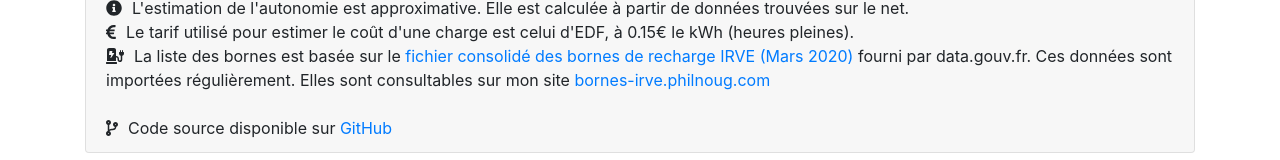
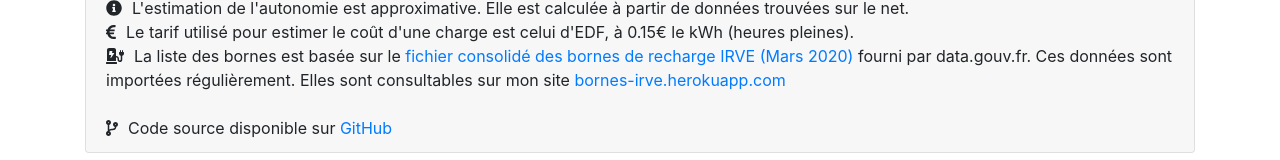
Before and after one commit to philippe-nougaillon/relax-en-zoe, a React (Create React App) app: page /about in a window 1280 px wide. Shown: the part 450-610 px from the top of the page. Built offline with nearby package versions, Linux system fonts and the light colour scheme; no server answers.

Commit message:
pointe vers heroku pour le backend

```diff
--- a/src/pages/About.js
+++ b/src/pages/About.js
@@ -48,7 +48,7 @@ const About = () => {
                     La liste des bornes est basée sur
                     le <a href='https://www.data.gouv.fr/fr/datasets/fichier-consolide-des-bornes-de-recharge-pour-vehicules-electriques/#' target="_blank" rel="noopener noreferrer">
                         fichier consolidé des bornes de recharge IRVE (Mars 2020)
-                    </a> fourni par data.gouv.fr. Ces données sont importées régulièrement. Elles sont consultables sur mon site <a href="https://bornes-irve.philnoug.com">bornes-irve.philnoug.com</a>
+                    </a> fourni par data.gouv.fr. Ces données sont importées régulièrement. Elles sont consultables sur mon site <a href="https://bornes-irve.herokuapp.com">bornes-irve.herokuapp.com</a>
                     <br /><br />
 
                     <FontAwesomeIcon icon={ faCodeBranch } style={{ marginRight: 10 }} />
--- a/src/pages/Bornes.js
+++ b/src/pages/Bornes.js
@@ -3,7 +3,7 @@ import React, { Component } from 'react';
 import { FontAwesomeIcon } from '@fortawesome/react-fontawesome';
 import { faPlug, faChargingStation, faEuroSign } from '@fortawesome/free-solid-svg-icons';
 
-const PATH_BASE   = 'https://bornes-irve.philnoug.com';
+const PATH_BASE   = 'https://bornes-irve.herokuapp.com';
 //const PATH_BASE   = 'http://localhost:3030';
 
 const PATH_SEARCH = '/api/v1/bornes.json';
```
